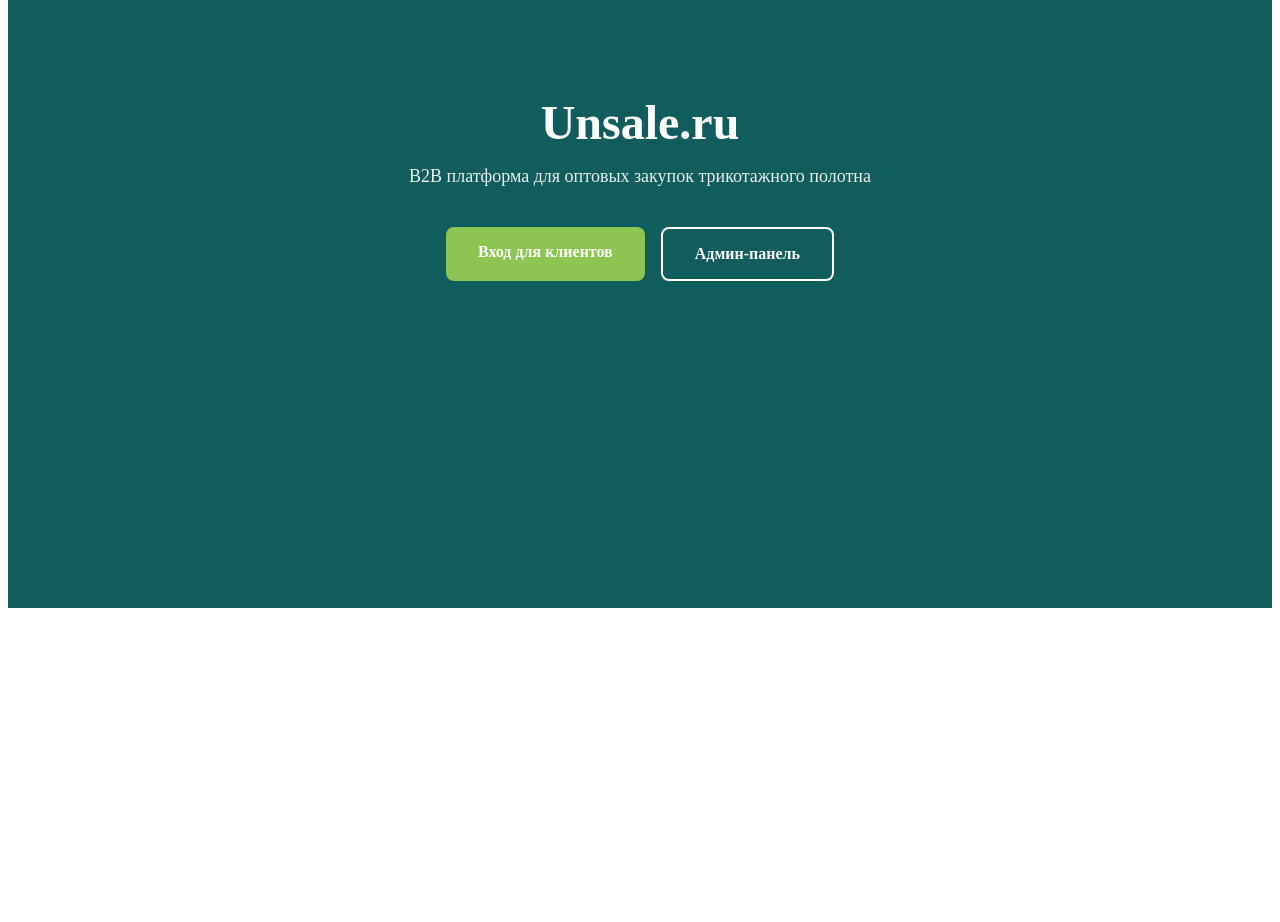
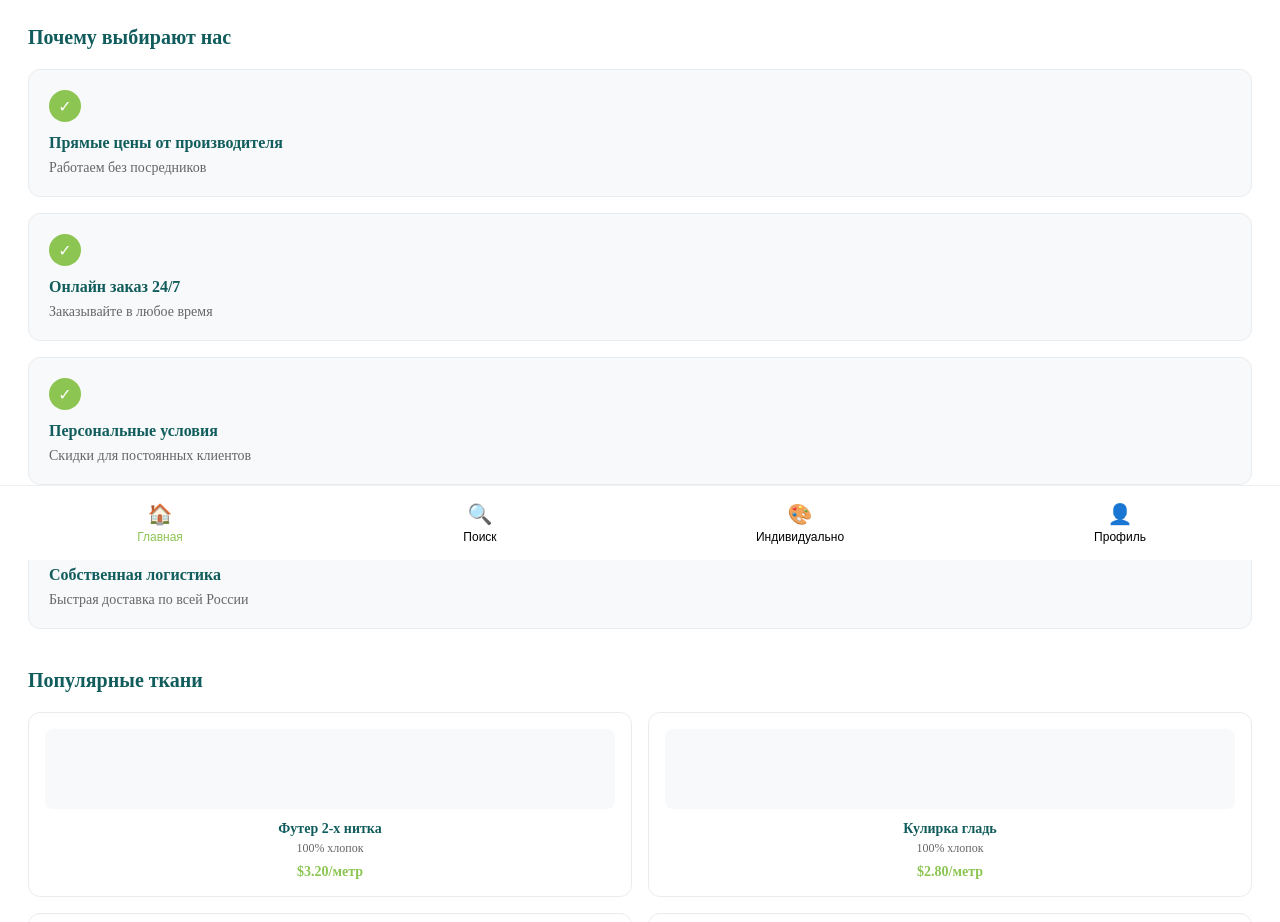
Before and after one commit to Ismail99991/unsale_mvp, a Next.js app in the folder apps/web/: page / in a window 1280 px wide. Shown: the part 240-1162 px from the top of the page. Before the commit the page ends 856 px from the top, so only its background shows below. Built offline with nearby package versions, Linux system fonts and the light colour scheme.

Commit message:
Update index.js

```diff
--- a/apps/web/pages/index.js
+++ b/apps/web/pages/index.js
@@ -1,21 +1,155 @@
 import Link from 'next/link'
+import { useState } from 'react'
 
 export default function Home() {
+  const [activeTab, setActiveTab] = useState('home')
+
+  // Моковые данные товаров для демонстрации
+  const featuredProducts = [
+    { id: 1, name: 'Футер 2-х нитка', price: '$3.20', composition: '100% хлопок' },
+    { id: 2, name: 'Кулирка гладь', price: '$2.80', composition: '100% хлопок' },
+    { id: 3, name: 'Меланж серый', price: '$3.75', composition: '90% хлопок, 10% полиэстер' },
+    { id: 4, name: 'Рибана 1x1', price: '$3.10', composition: '95% хлопок, 5% эластан' }
+  ]
+
+  const advantages = [
+    {
+      title: 'Прямые цены от производителя',
+      description: 'Работаем без посредников'
+    },
+    {
+      title: 'Онлайн заказ 24/7',
+      description: 'Заказывайте в любое время'
+    },
+    {
+      title: 'Персональные условия',
+      description: 'Скидки для постоянных клиентов'
+    },
+    {
+      title: 'Собственная логистика',
+      description: 'Быстрая доставка по всей России'
+    }
+  ]
+
   return (
     <div style={styles.container}>
-      <div style={styles.hero}>
-        <h1 style={styles.title}>Unsale.ru</h1>
-        <p style={styles.subtitle}>B2B платформа для оптовых закупок трикотажного полотна</p>
+      {/* Шапка */}
+      <header style={styles.header}>
+        <h1 style={styles.logo}>Unsale.ru</h1>
+        <Link href="/auth" style={styles.loginButton}>
+          Войти
+        </Link>
+      </header>
 
-        <div style={styles.buttons}>
-          <Link href="/auth" style={styles.primaryButton}>
-            Вход для клиентов
-          </Link>
-          <Link href="/admin" style={styles.secondaryButton}>
-            Админ-панель
-          </Link>
-        </div>
-      </div>
+      {/* Основной контент */}
+      <main style={styles.main}>
+        {activeTab === 'home' && (
+          <>
+            {/* Герой-секция */}
+            <section style={styles.hero}>
+              <h2 style={styles.heroTitle}>Трикотажное полотно оптом</h2>
+              <p style={styles.heroSubtitle}>Прямые поставки с фабрики для вашего бизнеса</p>
+            </section>
+
+            {/* Преимущества */}
+            <section style={styles.section}>
+              <h3 style={styles.sectionTitle}>Почему выбирают нас</h3>
+              <div style={styles.advantagesGrid}>
+                {advantages.map((advantage, index) => (
+                  <div key={index} style={styles.advantageCard}>
+                    <div style={styles.advantageIcon}>✓</div>
+                    <h4 style={styles.advantageTitle}>{advantage.title}</h4>
+                    <p style={styles.advantageDesc}>{advantage.description}</p>
+                  </div>
+                ))}
+              </div>
+            </section>
+
+            {/* Популярные товары */}
+            <section style={styles.section}>
+              <h3 style={styles.sectionTitle}>Популярные ткани</h3>
+              <div style={styles.productsGrid}>
+                {featuredProducts.map(product => (
+                  <div key={product.id} style={styles.productCard}>
+                    <div style={styles.productImage}></div>
+                    <h4 style={styles.productName}>{product.name}</h4>
+                    <p style={styles.productComposition}>{product.composition}</p>
+                    <p style={styles.productPrice}>{product.price}/метр</p>
+                  </div>
+                ))}
+              </div>
+            </section>
+          </>
+        )}
+
+        {activeTab === 'search' && (
+          <div style={styles.tabContent}>
+            <h3 style={styles.sectionTitle}>Поиск тканей</h3>
+            <input
+              type="text"
+              placeholder="Поиск по артикулу или названию..."
+              style={styles.searchInput}
+            />
+            <p style={styles.comingSoon}>Функция поиска скоро будет доступна</p>
+          </div>
+        )}
+
+        {activeTab === 'custom' && (
+          <div style={styles.tabContent}>
+            <h3 style={styles.sectionTitle}>Индивидуальный заказ</h3>
+            <p style={styles.comingSoon}>
+              Заказ ткани по вашим образцам и Pantone будет доступен после регистрации
+            </p>
+          </div>
+        )}
+
+        {activeTab === 'profile' && (
+          <div style={styles.tabContent}>
+            <h3 style={styles.sectionTitle}>Профиль</h3>
+            <p style={styles.comingSoon}>
+              Войдите в систему для доступа к личному кабинету
+            </p>
+            <Link href="/auth" style={styles.authButton}>
+              Войти или зарегистрироваться
+            </Link>
+          </div>
+        )}
+      </main>
+
+      {/* Нижнее меню в стиле iOS */}
+      <nav style={styles.bottomNav}>
+        <button
+          style={{...styles.navItem, ...(activeTab === 'home' ? styles.navItemActive : {})}}
+          onClick={() => setActiveTab('home')}
+        >
+          <div style={styles.navIcon}>🏠</div>
+          <span style={styles.navLabel}>Главная</span>
+        </button>
+
+        <button
+          style={{...styles.navItem, ...(activeTab === 'search' ? styles.navItemActive : {})}}
+          onClick={() => setActiveTab('search')}
+        >
+          <div style={styles.navIcon}>🔍</div>
+          <span style={styles.navLabel}>Поиск</span>
+        </button>
+
+        <button
+          style={{...styles.navItem, ...(activeTab === 'custom' ? styles.navItemActive : {})}}
+          onClick={() => setActiveTab('custom')}
+        >
+          <div style={styles.navIcon}>🎨</div>
+          <span style={styles.navLabel}>Индивидуально</span>
+        </button>
+
+        <button
+          style={{...styles.navItem, ...(activeTab === 'profile' ? styles.navItemActive : {})}}
+          onClick={() => setActiveTab('profile')}
+        >
+          <div style={styles.navIcon}>👤</div>
+          <span style={styles.navLabel}>Профиль</span>
+        </button>
+      </nav>
     </div>
   )
 }
@@ -23,49 +157,181 @@ export default function Home() {
 const styles = {
   container: {
     minHeight: '100vh',
+    backgroundColor: '#ffffff',
+    paddingBottom: '80px' // Место для нижнего меню
+  },
+  header: {
+    display: 'flex',
+    justifyContent: 'space-between',
+    alignItems: 'center',
+    padding: '16px 20px',
+    borderBottom: '1px solid #f0f0f0'
+  },
+  logo: {
+    color: '#115c5c',
+    fontSize: '20px',
+    fontWeight: '700',
+    margin: 0
+  },
+  loginButton: {
+    color: '#8cc552',
+    textDecoration: 'none',
+    fontWeight: '600',
+    fontSize: '16px'
+  },
+  main: {
+    padding: '20px'
+  },
+  hero: {
+    textAlign: 'center',
+    padding: '40px 0',
+    marginBottom: '40px'
+  },
+  heroTitle: {
+    fontSize: '28px',
+    fontWeight: '700',
+    color: '#115c5c',
+    margin: '0 0 12px 0'
+  },
+  heroSubtitle: {
+    fontSize: '16px',
+    color: '#666',
+    margin: 0
+  },
+  section: {
+    marginBottom: '40px'
+  },
+  sectionTitle: {
+    fontSize: '20px',
+    fontWeight: '600',
+    color: '#115c5c',
+    margin: '0 0 20px 0'
+  },
+  advantagesGrid: {
+    display: 'grid',
+    gap: '16px'
+  },
+  advantageCard: {
+    backgroundColor: '#f8f9fa',
+    padding: '20px',
+    borderRadius: '12px',
+    border: '1px solid #e9ecef'
+  },
+  advantageIcon: {
+    width: '32px',
+    height: '32px',
+    backgroundColor: '#8cc552',
+    color: 'white',
+    borderRadius: '50%',
     display: 'flex',
     alignItems: 'center',
     justifyContent: 'center',
-    backgroundColor: '#115c5c',
-    padding: 20
+    marginBottom: '12px',
+    fontSize: '16px'
   },
-  hero: {
-    textAlign: 'center',
-    color: 'white'
+  advantageTitle: {
+    fontSize: '16px',
+    fontWeight: '600',
+    color: '#115c5c',
+    margin: '0 0 8px 0'
   },
-  title: {
-    fontSize: 48,
-    fontWeight: 700,
-    margin: '0 0 16px 0'
+  advantageDesc: {
+    fontSize: '14px',
+    color: '#666',
+    margin: 0
   },
-  subtitle: {
-    fontSize: 18,
-    margin: '0 0 40px 0',
-    opacity: 0.9
+  productsGrid: {
+    display: 'grid',
+    gridTemplateColumns: 'repeat(2, 1fr)',
+    gap: '16px'
   },
-  buttons: {
-    display: 'flex',
-    gap: 16,
-    justifyContent: 'center',
-    flexWrap: 'wrap'
+  productCard: {
+    border: '1px solid #e9ecef',
+    borderRadius: '12px',
+    padding: '16px',
+    textAlign: 'center'
   },
-  primaryButton: {
+  productImage: {
+    width: '100%',
+    height: '80px',
+    backgroundColor: '#f8f9fa',
+    borderRadius: '8px',
+    marginBottom: '12px'
+  },
+  productName: {
+    fontSize: '14px',
+    fontWeight: '600',
+    color: '#115c5c',
+    margin: '0 0 4px 0'
+  },
+  productComposition: {
+    fontSize: '12px',
+    color: '#666',
+    margin: '0 0 8px 0'
+  },
+  productPrice: {
+    fontSize: '14px',
+    fontWeight: '600',
+    color: '#8cc552',
+    margin: 0
+  },
+  tabContent: {
+    padding: '40px 0',
+    textAlign: 'center'
+  },
+  searchInput: {
+    width: '100%',
+    padding: '12px 16px',
+    border: '1px solid #ddd',
+    borderRadius: '8px',
+    fontSize: '16px',
+    marginBottom: '20px'
+  },
+  comingSoon: {
+    color: '#666',
+    fontSize: '14px',
+    margin: '0 0 20px 0'
+  },
+  authButton: {
     backgroundColor: '#8cc552',
     color: 'white',
-    padding: '16px 32px',
-    borderRadius: 8,
+    padding: '12px 24px',
+    borderRadius: '8px',
     textDecoration: 'none',
-    fontWeight: 600,
-    fontSize: 16
+    fontSize: '14px',
+    fontWeight: '600',
+    display: 'inline-block'
   },
-  secondaryButton: {
-    backgroundColor: 'transparent',
-    color: 'white',
-    padding: '16px 32px',
-    border: '2px solid white',
-    borderRadius: 8,
-    textDecoration: 'none',
-    fontWeight: 600,
-    fontSize: 16
+  bottomNav: {
+    position: 'fixed',
+    bottom: 0,
+    left: 0,
+    right: 0,
+    display: 'flex',
+    backgroundColor: 'white',
+    borderTop: '1px solid #f0f0f0',
+    padding: '8px 0',
+    backdropFilter: 'blur(10px)'
+  },
+  navItem: {
+    flex: 1,
+    display: 'flex',
+    flexDirection: 'column',
+    alignItems: 'center',
+    background: 'none',
+    border: 'none',
+    padding: '8px 0',
+    cursor: 'pointer'
+  },
+  navItemActive: {
+    color: '#8cc552'
+  },
+  navIcon: {
+    fontSize: '20px',
+    marginBottom: '4px'
+  },
+  navLabel: {
+    fontSize: '12px',
+    fontWeight: '500'
   }
 }
```
